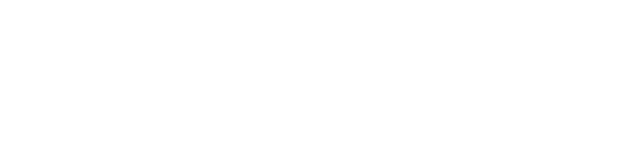
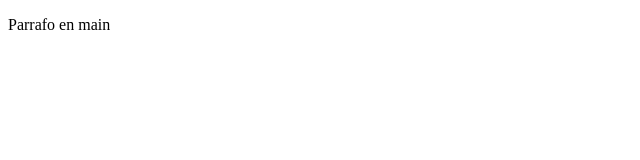
Before and after one commit to lucianazara/pruebitaBranches, a plain HTML site: page index.html in a window 1280 px wide. Shown: the whole page, without its empty margins (0-640 px from the left). Drawn offline with Linux system fonts and the light colour scheme.

Commit message:
parrafo en main

```diff
--- a/index.html
+++ b/index.html
@@ -6,6 +6,7 @@
     <meta name="viewport" content="width=device-width, initial-scale=1.0">
     <title>pruebita branches</title>
 </head>
+<p> Parrafo en main </p>
 <body>
 
 </body>
```
